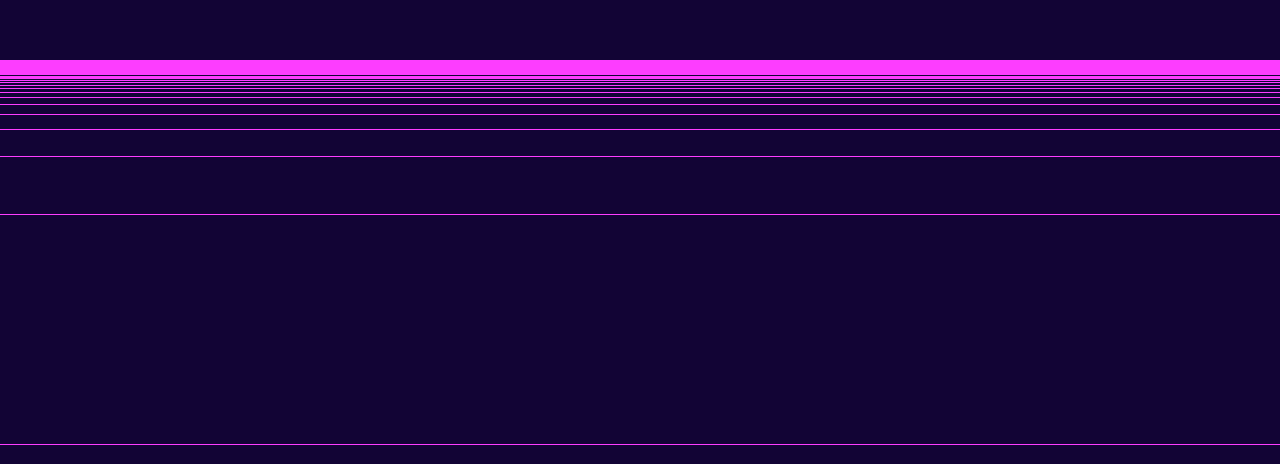
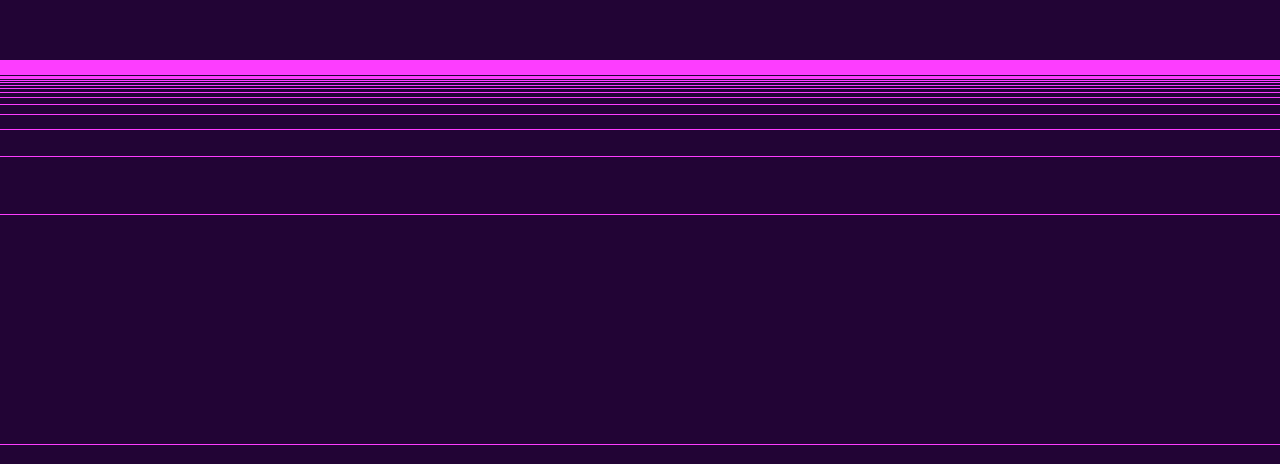
Before and after one commit to aurum77/threejs-vaporwave, a website built with Vite: page index.html in a window 1280 px wide. Shown: the part 336-800 px from the top of the page. Built offline with nearby package versions, Linux system fonts and the light colour scheme; animation ran at ten frames a second.

Commit message:
formatting

```diff
--- a/index.html
+++ b/index.html
@@ -1,10 +1,12 @@
 <!DOCTYPE html>
 <html lang="en">
   <head>
-		<meta charset="utf-8">
+    <meta charset="utf-8" />
     <title>My first three.js app</title>
     <style>
-			body { margin: 0; }
+      body {
+        margin: 0;
+      }
     </style>
   </head>
   <body>
--- a/objects/grid.js
+++ b/objects/grid.js
@@ -7,12 +7,12 @@ const color = new THREE.Color(0xfd3dff);
 
 const grid = new THREE.GridHelper(size, divs, color, color);
 
-grid.name = "vaporwave_grid"
+grid.name = "vaporwave_grid";
 
-grid.rotation.z = -.01;
+grid.rotation.z = -0.01;
 
 setInterval(() => {
-  grid.position.x -= .02;
+  grid.position.x -= 0.02;
 }, 1);
 
 export default grid;
--- a/objects/scene.js
+++ b/objects/scene.js
@@ -1,7 +1,7 @@
 import * as THREE from "three";
+
 const scene = new THREE.Scene();
-
-const color = new THREE.Color(0x120435)
+const color = new THREE.Color(0x220435);
 
 scene.background = color;
 
```
Lines whose indentation alone changed are shown as unchanged.
